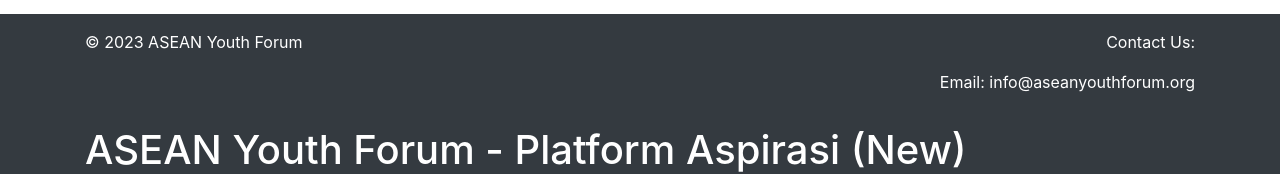
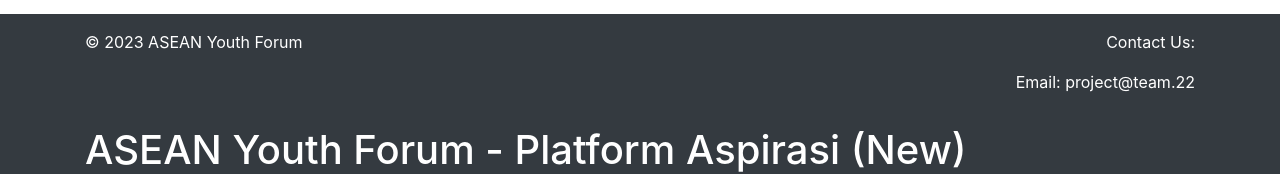
Before and after one commit to kenni-satofona/project-team-22, a plain HTML site: page index.html in a window 1280 px wide. Shown: the part 154-328 px from the top of the page. Drawn offline with nearby package versions, Linux system fonts and the light colour scheme.

Commit message:
add index.html

```diff
--- a/index.html
+++ b/index.html
@@ -41,7 +41,7 @@
         </div>
         <div class="col-md-6 text-right">
           <p>Contact Us:</p>
-          <p>Email: info@aseanyouthforum.org</p>
+          <p>Email: project@team.22</p>
         </div>
     <div class="container mt-3">
         <h1>ASEAN Youth Forum - Platform Aspirasi (New)</h1>
```
